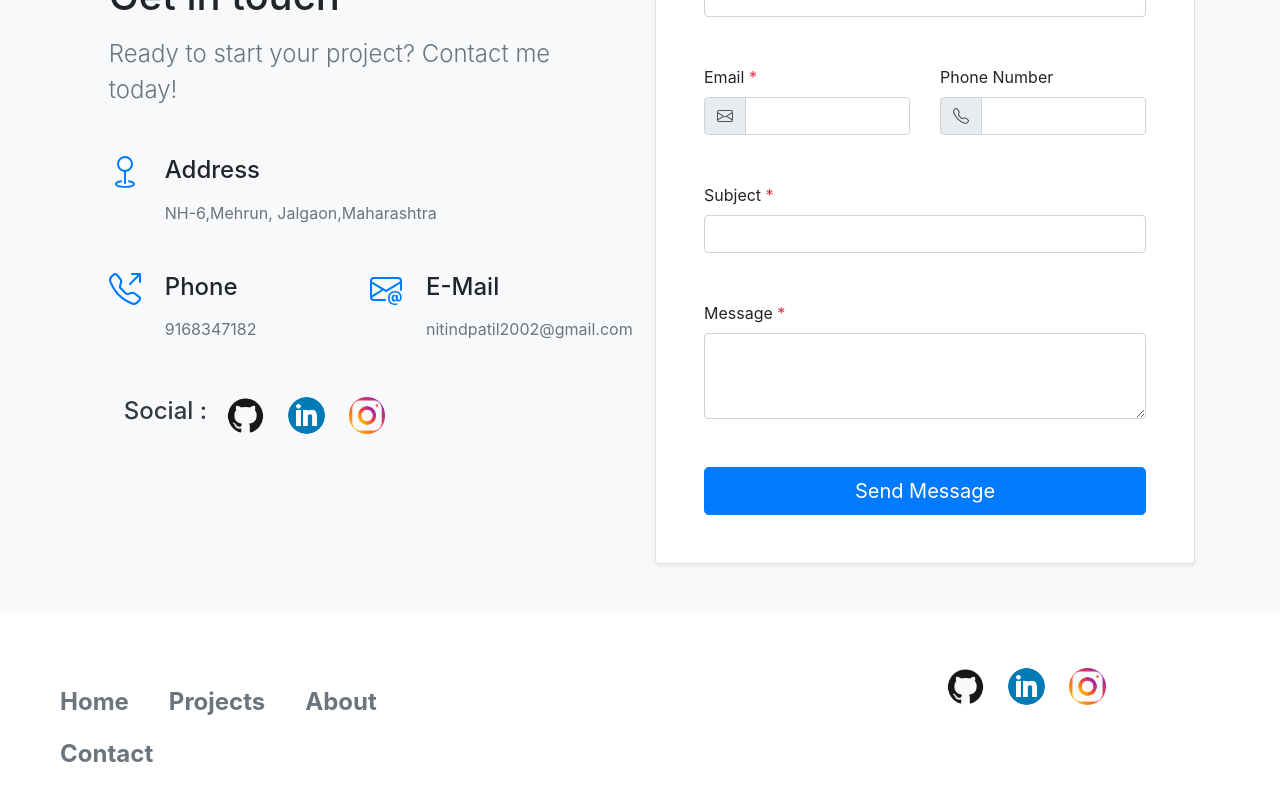
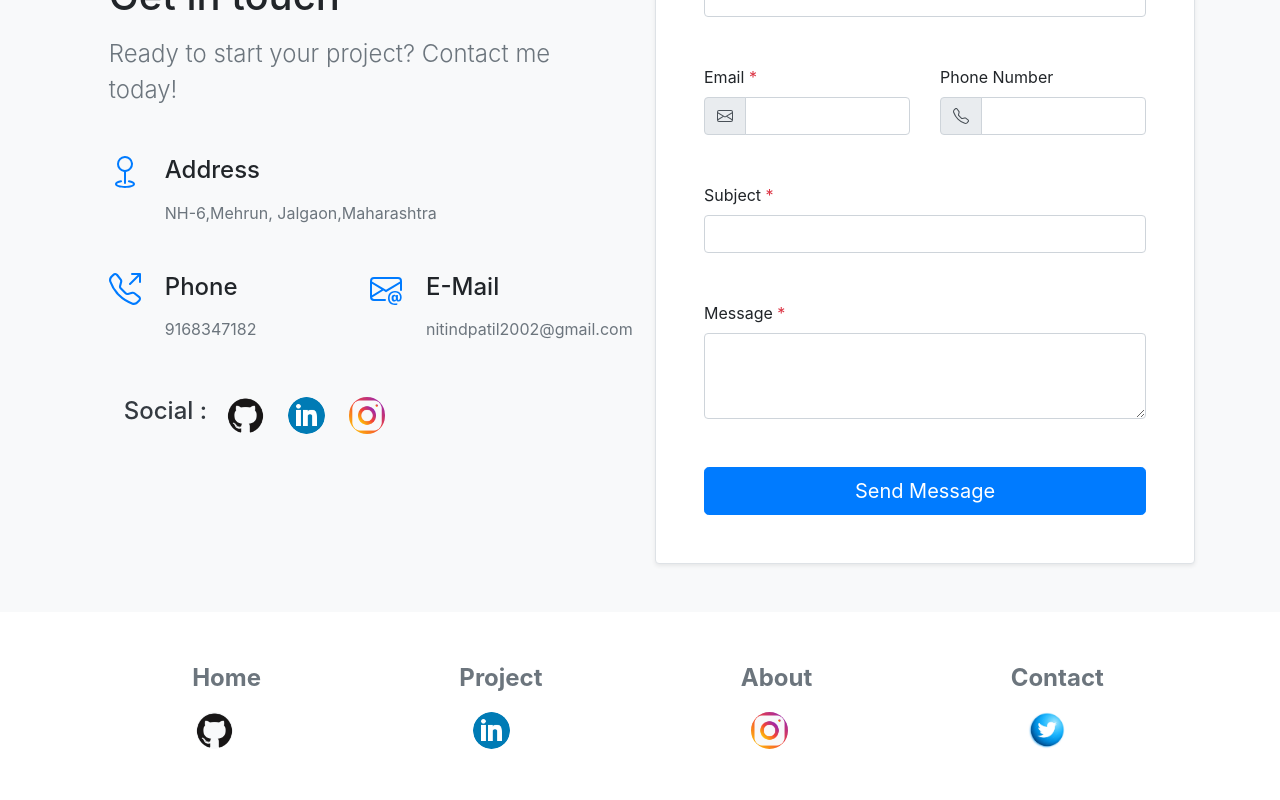
Before and after one commit to nitindpatil15/Portfolio2, a React (Create React App) app: page /contact in a window 1280 px wide. Shown: the part 216-1016 px from the top of the page. After the commit the page ends 977 px from the top, so only its background shows below. Built offline with nearby package versions, Linux system fonts and the light colour scheme.

Commit message:
xnew designs

```diff
--- a/src/component/Footer.js
+++ b/src/component/Footer.js
@@ -1,48 +1,68 @@
-import React from 'react'
-import { Link } from 'react-router-dom';
-import Github from './img/github.png'
-import LinkedIn from './img/317750_linkedin_icon.png'
-import Instagram from './img/instagram.png'
-import './index.css'
+import React from "react";
+import { Link } from "react-router-dom";
+import Github from "./img/github.png";
+import LinkedIn from "./img/317750_linkedin_icon.png";
+import Instagram from "./img/instagram.png";
+import Twitter from "./img/twitter.avif";
+import "./index.css";
 
 const Footer = () => {
   return (
     <>
-      <footer className='footer foot d-flex mt-5 mx-2 mb-1'>
-      <nav className="navbar navbar-light footer-nav">
-          <div className="navbar container-fluid">
-              <ul className="nav navigation">
-                <li className="nav-item mx-1">
-                  <Link className="nav-link text-secondary" aria-current="page" to="/">
+      <footer className="footer foot mt-5 mx-2 mb-1">
+        <div className="container footer-contact">
+          <Link className="text-secondary mb-2 ml-3" style={{fontSize:"1.5rem"}} aria-current="page" to="/">
             <b>Home</b>
           </Link>
-                </li>
-                <li className="nav-item mx-1 ">
-                  <Link className="nav-link text-secondary" to="/project">
-                    <b>Projects</b>
+          <Link className="text-secondary mb-2 ml-3" style={{fontSize:"1.5rem"}} to="/project">
+            <b>Project</b>
           </Link>
-                </li>
-                <li className="nav-item mx-1">
-                  <Link className="nav-link text-secondary" to="/about">
+          <Link className="text-secondary mb-2 ml-3" style={{fontSize:"1.5rem"}} to="/about">
             <b>About</b>
           </Link>
-                </li>
-                <li className="nav-item mx-1">
-                  <Link className="nav-link text-secondary" to="/contact">
+          <Link className="text-secondary mb-2 ml-3" style={{fontSize:"1.5rem"}} to="/contact">
             <b>Contact</b>
           </Link>
-                </li>
-              </ul>
         </div>
-        </nav>
-        <div className="container img_container footer-contact">
-        <Link className='fo_imgage ' to="https://github.com/nitindpatil15"><img className='bg-light m-1 fo_img my-2 ' src={Github} alt="Github" /></Link>
-        <Link className='fo_imgage ' to="https://www.linkedin.com/in/nitin-patil-50249623b/"><img className=' my-2 bg-light m-1 fo_img' src={LinkedIn} alt="LinkedIn" /></Link>
-        <Link className='fo_imgage ' to="https://www.instagram.com/nitin_rajput_15/"><img className='bg-light my-2  m-1 fo_img' src={Instagram} alt="Instagram" /></Link>
+        <div className="container footer-contact">
+          <Link className="fo_im_foo " to="https://github.com/nitindpatil15">
+            <img
+              className="bg-light m-1 fo_img my-2 "
+              src={Github}
+              alt="Github"
+            />
+          </Link>
+          <Link
+            className="fo_im_foo "
+            to="https://www.linkedin.com/in/nitin-patil-50249623b/"
+          >
+            <img
+              className=" my-2 bg-light m-1 fo_img"
+              src={LinkedIn}
+              alt="LinkedIn"
+            />
+          </Link>
+          <Link
+            className="fo_im_foo"
+            to="https://www.instagram.com/nitin_rajput_15/"
+          >
+            <img
+              className="bg-light my-2  m-1 fo_img"
+              src={Instagram}
+              alt="Instagram"
+            />
+          </Link>
+          <Link className="fo_im_foo" to="https://twitter.com/NitinPa42701682">
+            <img
+              className="bg-light my-2  m-1 fo_img"
+              src={Twitter}
+              alt="Twitter"
+            />
+          </Link>
         </div>
       </footer>
     </>
-  )
-}
+  );
+};
 
 export default Footer;
--- a/src/component/Home.js
+++ b/src/component/Home.js
@@ -20,7 +20,7 @@ const Home = () => {
     <>
       <div className="mb-3 mx-2 Top-Section">
         <div
-          className="mt-2 mx-3"
+          className="mt-2 mx-1"
           style={{ fontSize: "1.9rem" }}
           ref={componentRef}
         >
@@ -92,7 +92,7 @@ const Home = () => {
       </div>
       <About />
       <Project />
-      <Skills />
+      <Skills/>
       <Contact/>
     </>
   );
--- a/src/component/Project.js
+++ b/src/component/Project.js
@@ -15,7 +15,7 @@ const Project = () => {
           <div className="carousel-inner">
             <div className="carousel-item active">
               <Link to="https://text-editor-inky-ten.vercel.app/"><img src={TextPro} className="d-block roll w-100" alt="..." /></Link>
-              <p className="text-center pro_info text-secondary">Lorem ipsum dolor sit amet consectetur, adipisicing elit. Cumque itaque repellendus dolorum placeat. Numquam illum cum repellendus fugit deleniti, ab dolorem voluptatum eum, provident optio magnam maxime quis? Veniam, maxime.</p>           </div>
+              <p className="text-center pro_info text-secondary">Developed a user-friendly text manipulation tool for efficient and accurate text processing. Enabled text transformation, extra space removal, and uppercase/lowercase conversions.</p></div>
             <div className="carousel-item">
               <Link to=""><img src={TextPro} className="d-block roll w-100" alt="..." /></Link>
               <p className="text-center pro_info text-secondary">Lorem ipsum dolor sit amet consectetur, adipisicing elit. Cumque itaque repellendus dolorum placeat. Numquam illum cum repellendus fugit deleniti, ab dolorem voluptatum eum, provident optio magnam maxime quis? Veniam, maxime.</p>           </div>
--- a/src/component/index.css
+++ b/src/component/index.css
@@ -17,7 +17,10 @@
   background-color: rgba(214, 212, 210, 0.329);
 }
 .navigation {
-  font-size: 1.5rem;
+  font-size: 1.3rem;
+    display: flex;
+    justify-content: space-around;
+    align-items: center;
 }
 .port:hover {
   transform: scale(1.2);
@@ -154,7 +157,6 @@
   }
   .title_home {
     font-size: 1.2rem;
-    /* text-align: justify; */
   }
   .res_pro {
     width: 100%;
@@ -170,12 +172,25 @@
   .about_info {
     font-size: 1.05rem;
   }
+  .intro_about{
+    text-align: justify;
+  }
   /* project Responsive  */
   .roll{
     margin-top: 3%;
   }
   .pro_info{
     font-size: 0.5rem;
+  }
+}
+
+@media only screen and (max-width: 380px) {
+  .title_home{
+    font-size: 1rem;
+    text-align: justify;
+  }
+  .intro_about{
+    text-align: justify;
   }
 }
 
@@ -227,18 +242,24 @@
 }
 
 /* Footer Css  */
-.footer-nav {
+/* .footer-nav {
   font-size: 1.4rem;
-}
-.footer-contact{
-  margin-left: 30%;
 }
 .footer-con {
   width: 100%;
-}
+} */
 .fo_img {
   width: 2.3rem;
   border-radius: 50%;
+}
+.fo_im_foo{
+  width: 4rem;
+  border-radius: 50%;
+}
+.footer-contact{
+  display: flex;
+  justify-content: space-around;
+  align-items: center;
 }
 .fo_img:hover {
   transform: scale(1.2);
```
Also changed, not shown: src/component/img/twitter.avif (added). Lines whose indentation alone changed are shown as unchanged.
